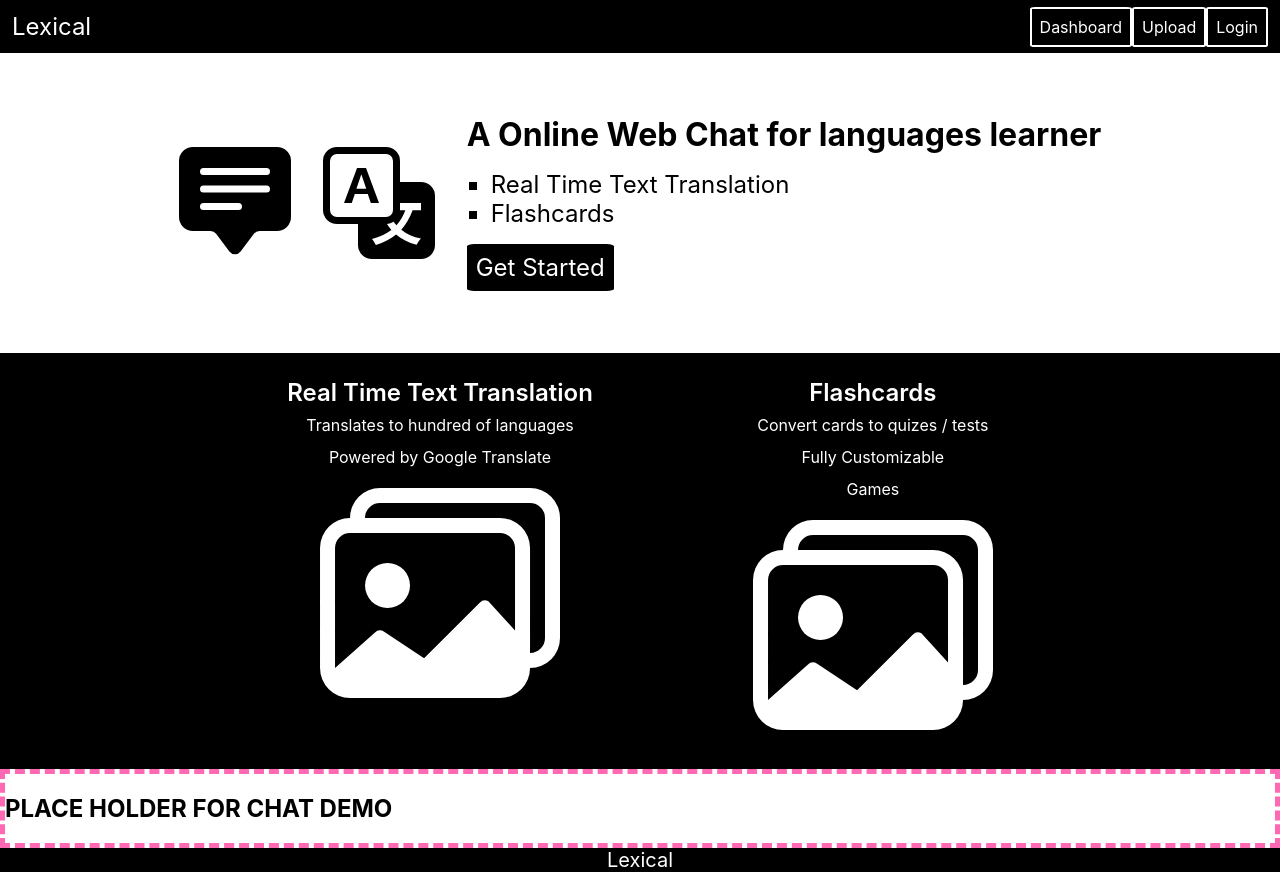
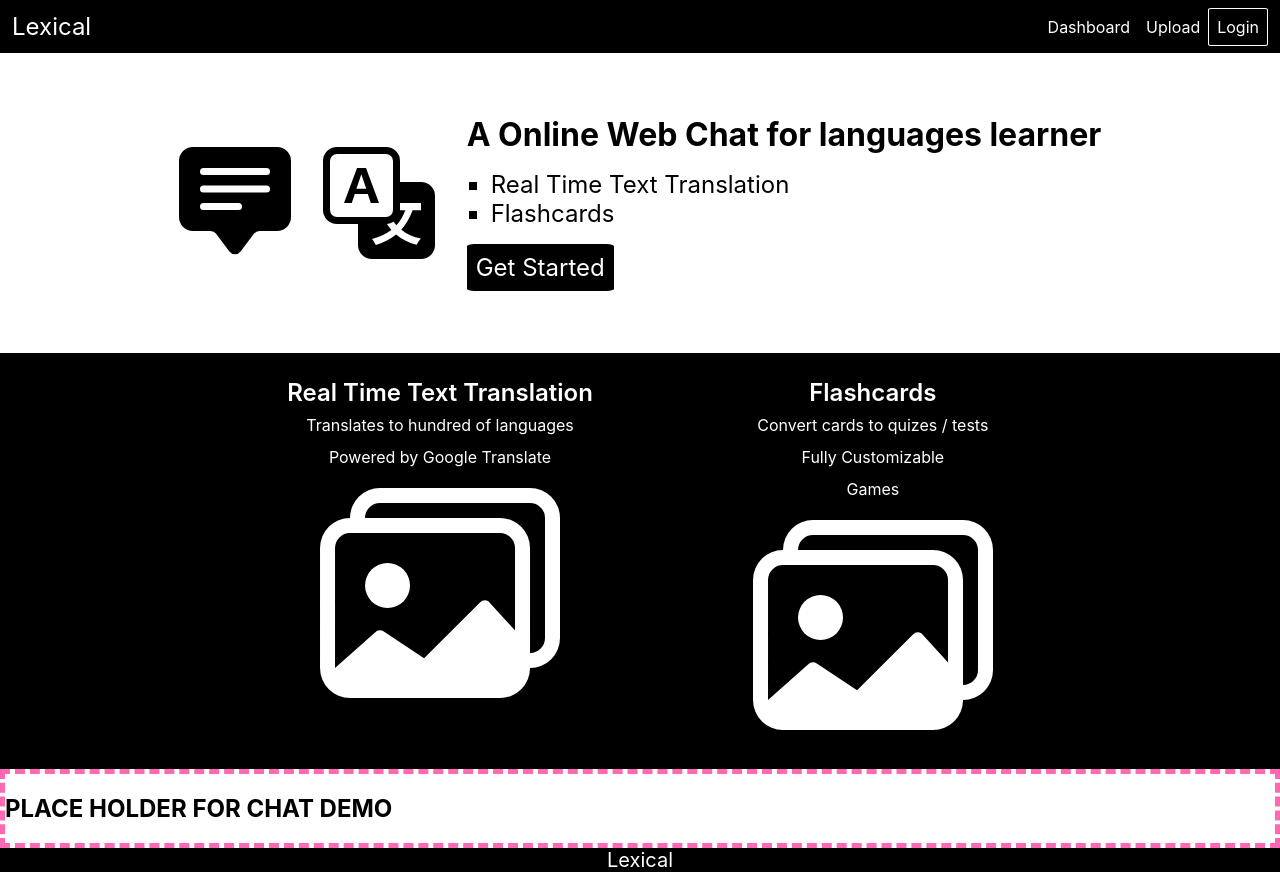
Before and after one commit to Capstone-Projects-2022-Spring/project-lexicallearner, a React (Create React App) app in the folder lexical-learner/: page / in a window 1280 px wide. Built offline with nearby package versions, Linux system fonts and the light colour scheme.

Commit message:
improved navbar css

```diff
--- a/lexical-learner/src/components/navbar/Navbar.css
+++ b/lexical-learner/src/components/navbar/Navbar.css
@@ -22,7 +22,6 @@
 }
 
 .Navbar a {
-    border: 2px solid white;
     border-radius: 5%;
     padding: 0.5rem;
     text-decoration: none;
@@ -30,10 +29,31 @@
 }
 
 .Navbar a:hover {
-    border: 2px solid var(--loginbtn-hover-color);
     color: var(--loginbtn-hover-color);
 }
 
+
+.Navbar .login {
+    border: 1px solid white;
+    border-radius: 5%;
+    padding: 0.5rem;
+    text-decoration: none;
+    color: white;
+}
+
+.Navbar .login:hover {
+    border: 1px solid var(--loginbtn-hover-color);
+    color: var(--loginbtn-hover-color);
+}
+
+/* overwriting navbar a */
 .Navbar .logo{
     font-size: 1.5rem;
+    border: none;
+    padding: 0;
 }
+
+.Navbar .logo:hover{
+    border: none;
+    color: none;
+}
--- a/lexical-learner/src/components/navbar/Navbar.jsx
+++ b/lexical-learner/src/components/navbar/Navbar.jsx
@@ -1,31 +1,26 @@
-import React from 'react'
-import './Navbar.css'
-import { Link } from 'react-router-dom'
+import React from "react";
+import "./Navbar.css";
+import { Link } from "react-router-dom";
 
 const Navbar = () => {
-
   return (
-        <div className='Navbar'>
+    <div className="Navbar">
       <ul>
+        <Link to='/' className="logo">
           <li>
-                    <span className='logo'>Lexical</span>
+            <span>Lexical</span>
           </li>
+        </Link>
       </ul>
       <ul>
         <li>
-                    <Link to='/dashboard'>
-                        Dashboard
-                    </Link>
-                    <Link to='/upload'>
-                        Upload
-                    </Link>
-                    <Link to='/login'>
-                        Login
-                    </Link>
+          <Link to="/dashboard">Dashboard</Link>
+          <Link to="/upload">Upload</Link>
+          <Link to="/login" className="login">Login</Link>
         </li>
       </ul>
     </div>
-    )
-}
+  );
+};
 
-export default Navbar
+export default Navbar;
--- a/lexical-learner/src/pages/Login.css
+++ b/lexical-learner/src/pages/Login.css
@@ -1,8 +1,3 @@
-.login {
-    background-color: white;
-}
-
-
 .login footer {
     background-color: rgb(179, 179, 179);
     background-color: black;
--- a/lexical-learner/src/pages/Login.jsx
+++ b/lexical-learner/src/pages/Login.jsx
@@ -1,6 +1,5 @@
 import React from "react";
 import Navbar from "../components/navbar/Navbar";
-import * as BsIcons from "react-icons/bs";
 import "./Login.css";
 
 const Login = () => {
```
Lines whose indentation alone changed are shown as unchanged.
